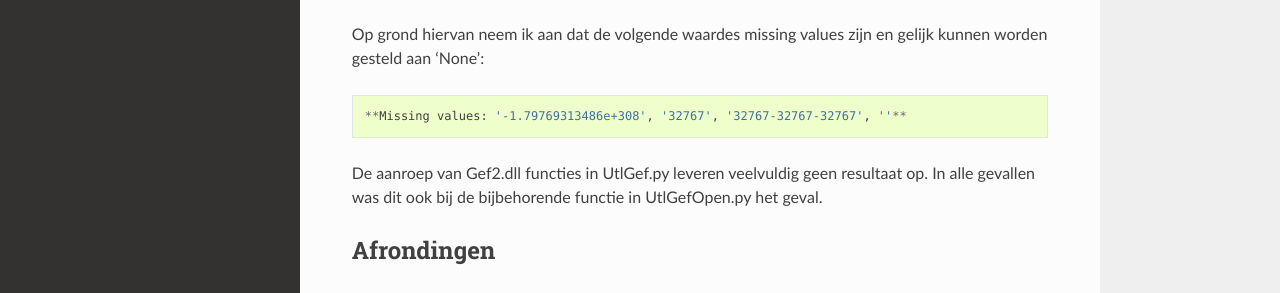
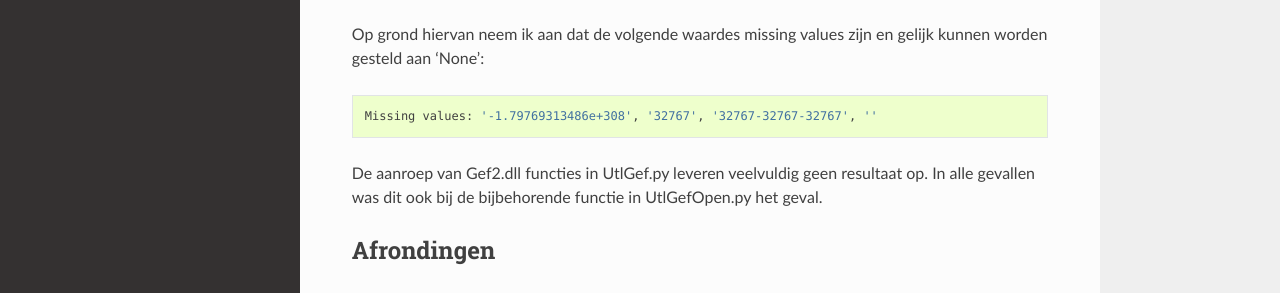
Before and after one commit to creepywaterbug/Gef2Open-docs, a Sphinx documentation site: the page built from docs/algemeen.rst, in a window 1280 px wide. Shown: the part 361-654 px from the top of the page. Built offline with Sphinx 7.4.7 and the Read the Docs theme 2.0.0, drawn with Linux system fonts in a browser that asks for light colours.

```diff
--- a/docs/algemeen.rst
+++ b/docs/algemeen.rst
@@ -10,7 +10,7 @@ Een paar keer leverde in de test een functie in UtlGefOpen.py een lege waarde op
 
 Op grond hiervan neem ik aan dat de volgende waardes missing values zijn en gelijk kunnen worden gesteld aan 'None'::
 
-	**Missing values: '-1.79769313486e+308', '32767', '32767-32767-32767', ''**
+	Missing values: '-1.79769313486e+308', '32767', '32767-32767-32767', ''
 
 De aanroep van Gef2.dll functies in UtlGef.py leveren veelvuldig geen resultaat op. In alle gevallen was dit ook bij de bijbehorende functie in UtlGefOpen.py het geval.
 
```
